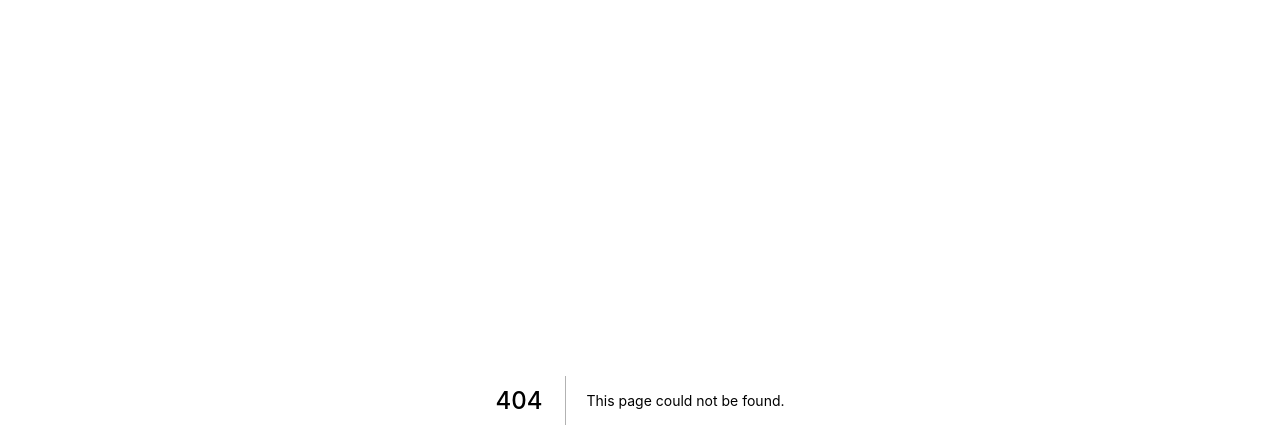
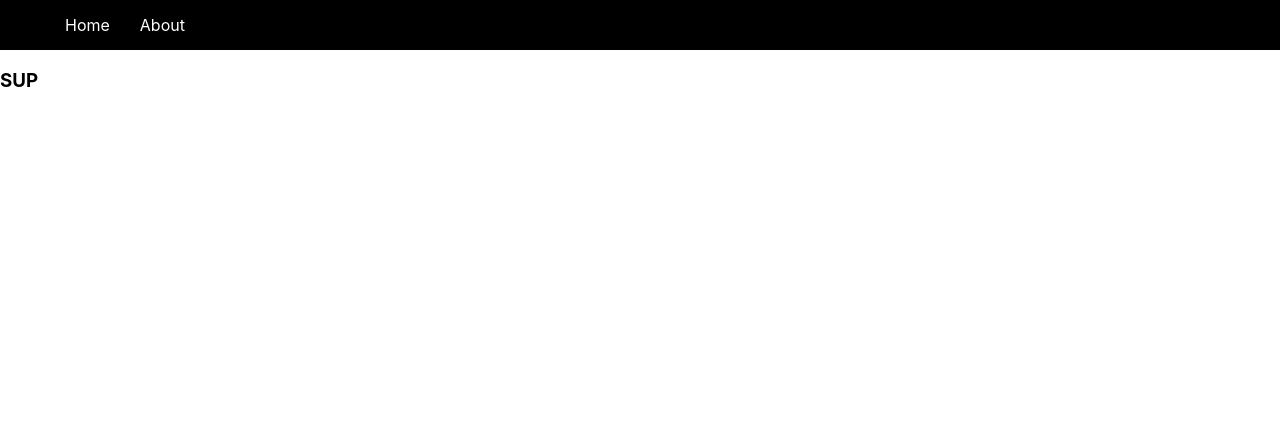
Before and after one commit to stephen-kilgannon/metrics-of-you-UI, a Next.js app: page /profile in a window 1280 px wide. Before the commit this address had no page. Shown: the top 448 px of the page. Built offline with nearby package versions, Linux system fonts and the light colour scheme.

Commit message:
Added next.js calling api

```diff
--- /dev/null
+++ b/components/Layout.js
@@ -0,0 +1,18 @@
+import Nav from './Nav'
+import styles from '../styles/Layout.module.css'
+
+const Layout = ({ children }) => {
+  return (
+    <>
+      <Nav />
+      <h3>SUP</h3>
+      <div className={styles.container}>
+        <main className={styles.main}>
+          {children}
+        </main>
+      </div>
+    </>
+  )
+}
+
+export default Layout
--- /dev/null
+++ b/components/Nav.js
@@ -0,0 +1,19 @@
+import Link from 'next/link'
+import navStyles from '../styles/Nav.module.css'
+
+const Nav = () => {
+  return (
+    <nav className={navStyles.nav}>
+      <ul>
+        <li>
+          <Link href='/'>Home</Link>
+        </li>
+        <li>
+          <Link href='/about'>About</Link>
+        </li>
+      </ul>
+    </nav>
+  )
+}
+
+export default Nav
--- /dev/null
+++ b/config/index.js
@@ -0,0 +1,3 @@
+const dev = process.env.NODE_ENV !== 'production'
+
+export const server = dev ? 'http://localhost:5000' : 'https://yourwebsite.com'
--- a/pages/_app.js
+++ b/pages/_app.js
@@ -1,7 +1,12 @@
-import '../styles/globals.css'
+import "../styles/globals.css";
+import Layout from "../components/layout";
 
 function MyApp({ Component, pageProps }) {
-  return <Component {...pageProps} />
+  return (
+    <Layout>
+      <Component {...pageProps} />
+    </Layout>
+  );
 }
 
-export default MyApp
+export default MyApp;
--- /dev/null
+++ b/pages/profile.js
@@ -0,0 +1,13 @@
+import Head from 'next/head'
+
+const profile = () => {
+  return (
+    <div>
+      <Head>
+        <title>Profile</title>
+      </Head>
+    </div>
+  )
+}
+
+export default profile
--- /dev/null
+++ b/styles/Layout.module.css
@@ -0,0 +1,18 @@
+.container {
+  min-height: 100vh;
+  padding: 0 0.5rem;
+  display: flex;
+  flex-direction: column;
+  justify-content: flex-start;
+  align-items: center;
+}
+
+.main {
+  padding: 5rem 0;
+  flex: 1;
+  display: flex;
+  flex-direction: column;
+  justify-content: flex-start;
+  align-items: center;
+  font-size: 1.25rem;
+}
--- /dev/null
+++ b/styles/Nav.module.css
@@ -0,0 +1,20 @@
+.nav {
+    height: 50px;
+    padding: 10px;
+    background: #000;
+    color: #fff;
+    display: flex;
+    align-items: center;
+    justify-content: flex-start;
+  }
+
+  .nav ul {
+    display: flex;
+    justify-content: center;
+    align-items: center;
+    list-style: none;
+  }
+
+  .nav ul li a {
+    margin: 5px 15px;
+  }
```
Also changed, not shown: pages/index.js (+19 -66 lines).
